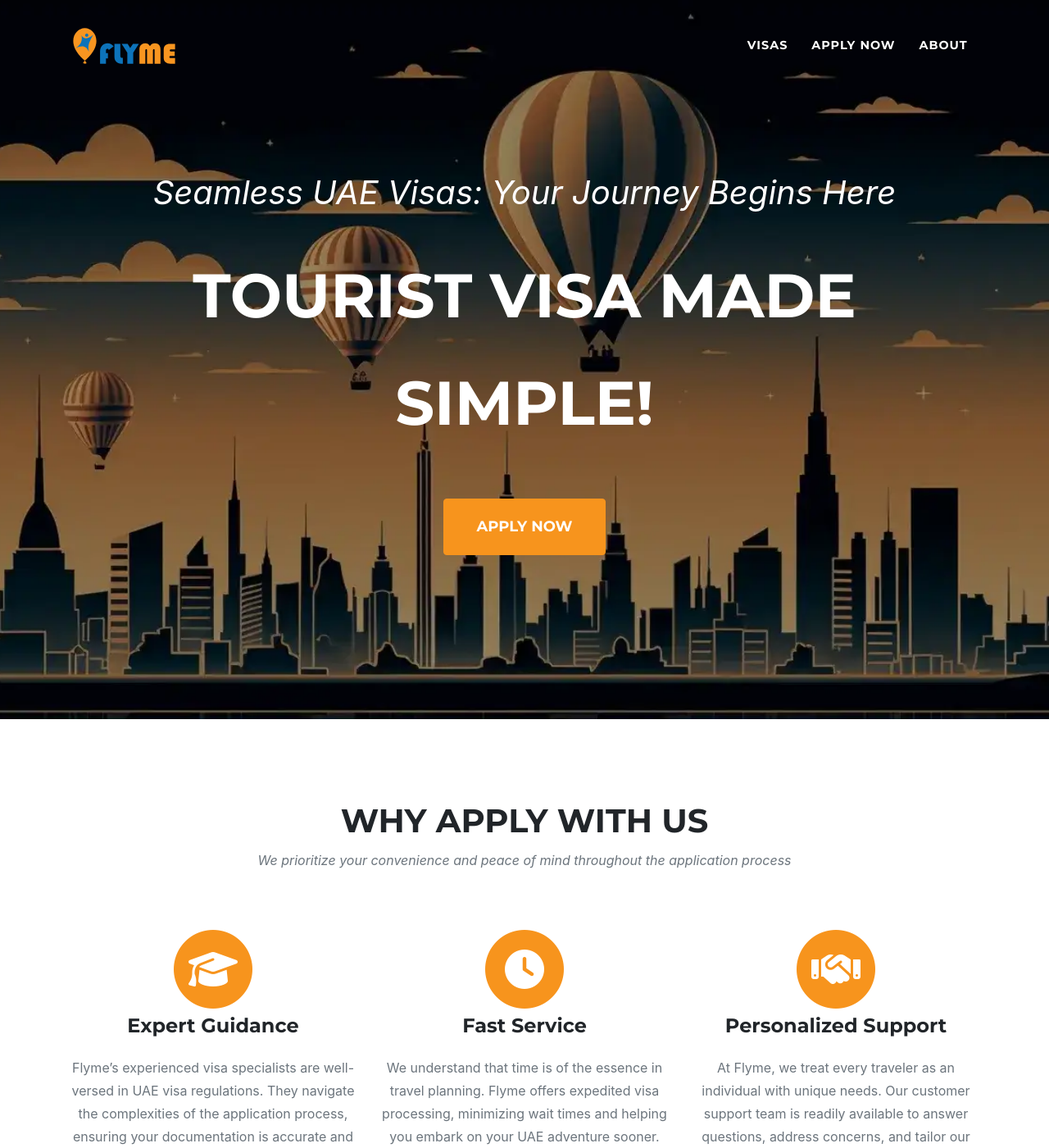
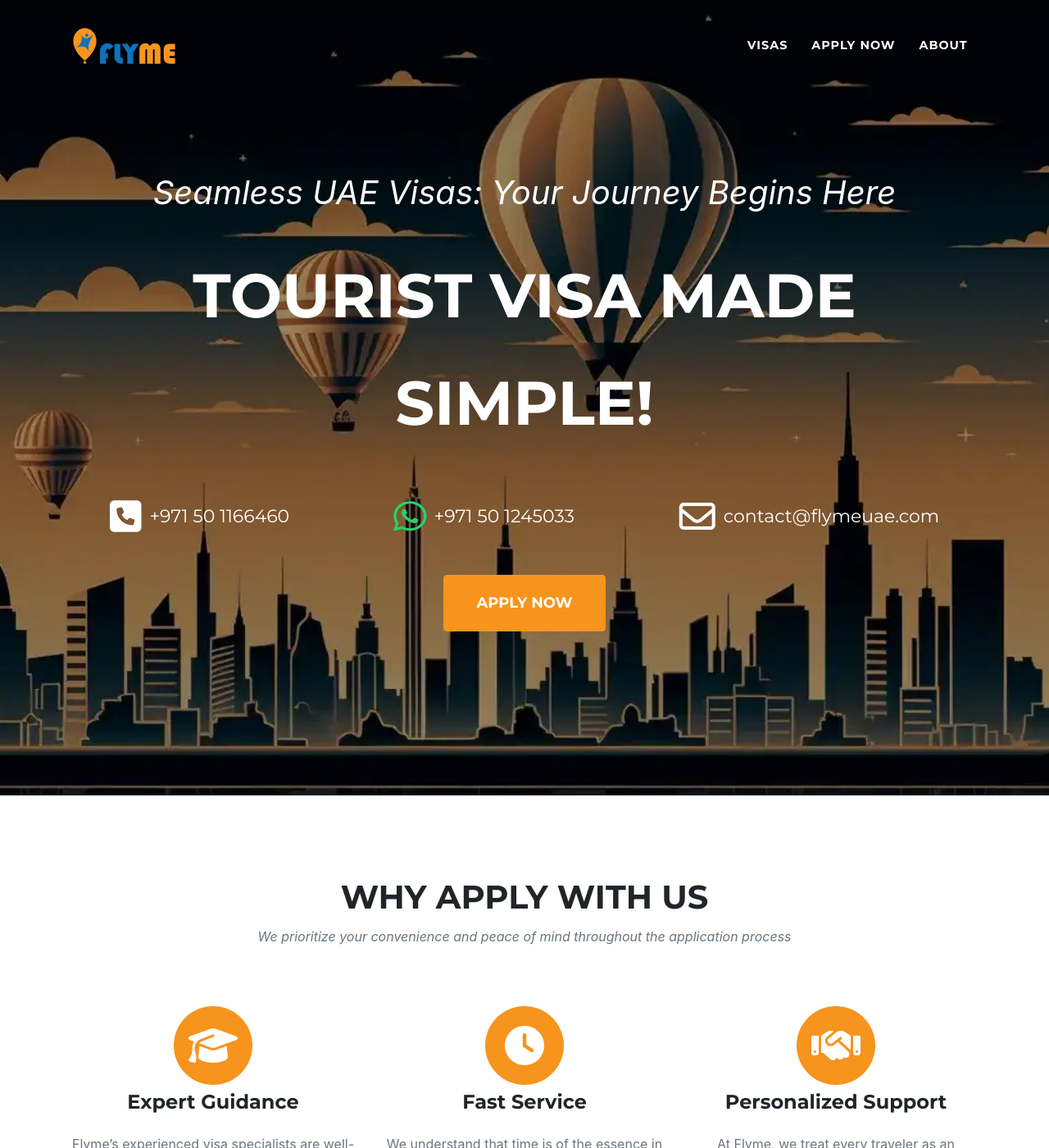
Before and after one commit to alghazu/flymeuae-website, a Jekyll site: the page built from index.md, in a window 1280 px wide and 1400 px high. Shown: the whole window at 82% size. Built offline with Jekyll 4.4.1, drawn with Linux system fonts in a browser that asks for light colours; some web fonts are replaced.

Commit message:
added whatsapp and contact details on first page

```diff
--- a/_includes/navheader.html
+++ b/_includes/navheader.html
@@ -31,7 +31,6 @@
 </nav>
 <!-- End Navigation -->
 
-<!-- Header -->
 <header class="masthead">
   <div class="container">
     <div class="intro-text">
@@ -41,7 +40,41 @@
       {%- if site.data.sitetext[site.locale].header.text -%}
       <div class="intro-heading text-uppercase">{{ site.data.sitetext[site.locale].header.text | markdownify }}</div>
       {%- endif -%}
-      <div class="row justify-content-around">
+
+
+      <div class="row justify-content-around align-items-center mb-4">
+        <div class="contact-link">
+          <!-- Phone number in front of phone logo -->
+          <a href="tel:+971501166460">
+            <div class="icon-and-text">
+              <i class="fas fa-square-phone fa-2x" style="color: white;"></i>
+              <span>+971 50 1166460</span>
+            </div>
+          </a>
+        </div>
+        <div class="contact-link">
+          <!-- WhatsApp number in front of WhatsApp logo -->
+          <a href="https://api.whatsapp.com/send?phone=+971501245033" target="_blank">
+            <div class="icon-and-text">
+              <i class="fa-brands fa-whatsapp fa-bounce fa-2x" style="color: #25d366;"></i>
+              <span>+971 50 1245033</span>
+            </div>
+          </a>
+        </div>
+
+        <div class="contact-link">
+          <!-- WhatsApp number in front of WhatsApp logo -->
+          <a href="https://api.whatsapp.com/send?phone=+971501245033" target="_blank">
+            <div class="icon-and-text">
+              <i class="far fa-envelope fa-2x" style="color: white;"></i>
+              <span>contact@flymeuae.com</span>
+            </div>
+          </a>
+        </div>
+      </div>
+
+
+      <div class="row justify-content-around align-items-center">
         {%- if site.data.sitetext[site.locale].header.button -%}
         <a class="btn btn-primary btn-xl text-uppercase js-scroll-trigger"
           href="{{ site.data.sitetext[site.locale].header.buttonlink }}">{{
@@ -51,4 +84,7 @@
     </div>
   </div>
 </header>
+
+
+
 <!-- End Header -->
--- a/_sass/layout/_masthead.scss
+++ b/_sass/layout/_masthead.scss
@@ -22,6 +22,27 @@ header.masthead {
       line-height: 22px;
       margin-bottom: 25px;
       @include serif-font;
+    }
+    .contact-link {
+      color: white;
+      font-size: 22px;
+      margin-bottom: 25px;
+      @include heading-font;
+
+      a {
+        text-decoration: none;
+
+        .icon-and-text {
+          display: flex;
+          align-items: center;
+          margin-right: 16px;
+          margin-left: 16px;
+          span {
+            color: white;
+            margin-left: 10px;
+          }
+        }
+      }
     }
 
     .intro-heading {
```
Also changed, not shown: ToDoList.md (+2 -2 lines).
